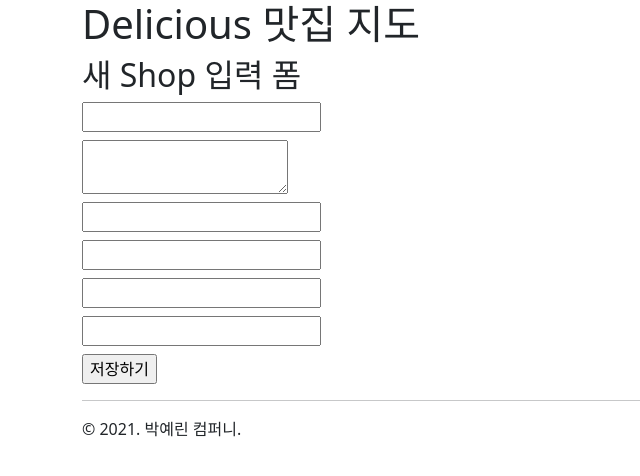
After one commit to get-py/devops_cloud, a Django app: page /delicious/new1/ in a window 1280 px wide. The commit adds this page. Shown: the top 476 px of the page, without its empty margins (0-640 px from the left). Run offline with Django 3.2, Linux system fonts and the light colour scheme.

Commit message:
delicious 앱 만들기 완료

```diff
--- a/mydjango15/delicious/models.py
+++ b/mydjango15/delicious/models.py
@@ -1,4 +1,5 @@
 from django.db import models
+from django.core.validators import RegexValidator
 
 
 class Shop(models.Model):
@@ -9,6 +10,9 @@ class Shop(models.Model):
     latitude = models.FloatField(verbose_name="위도")
     longitude = models.FloatField(verbose_name="경도")
     # TODO: 전화번호 값인지 여부를 체킹
-    telephone = models.CharField(max_length=15)
+    telephone = models.CharField(max_length=15,
+                                 validators=[
+                                     RegexValidator(r"^\d{3,4}-?\d{3,4}-?\d{3,4}$", message="전화번호를 입력해주세요."),
+                                 ])
     created_at = models.DateTimeField(auto_now_add=True)
     updated_at = models.DateTimeField(auto_now=True)
--- /dev/null
+++ b/mydjango15/delicious/templates/delicious/shop_form_1.html
@@ -0,0 +1,24 @@
+{% extends "delicious/layout.html" %}
+
+{% block content %}
+    <style>
+        input, textarea{
+            display: block;
+            margin-bottom: 0.5em;
+        }
+    </style>
+
+    <h2>새 Shop 입력 폼</h2>
+
+    <form action="" method="post">
+        {% csrf_token %}
+        <input type="text" name="name" />
+        <textarea name="description"></textarea>
+        <input type="text" name="address" />
+        <input type="text" name="latitude" />
+        <input type="text" name="longitude" />
+        <input type="text" name="telephone" />
+        <input type="submit" value="저장하기" />
+
+    </form>
+{% endblock %}
--- a/mydjango15/delicious/templates/delicious/shop_list.html
+++ b/mydjango15/delicious/templates/delicious/shop_list.html
@@ -1,6 +1,12 @@
 {% extends "delicious/layout.html" %}
 
 {% block content %}
+
+    <form action="" method="get">
+        <input type="text" name="query" value="{{ request.GET.query }}"/>
+        <input type="submit" value="검색" />
+    </form>
+
     <table class="table table-hover table-bordered">
         <thead>
         <tr>
--- a/mydjango15/delicious/views.py
+++ b/mydjango15/delicious/views.py
@@ -1,10 +1,19 @@
 from django.http import HttpRequest, HttpResponse
-from django.shortcuts import render
+from django.shortcuts import render, redirect
+from django.views.generic import CreateView
+
+from delicious.forms import ShopForm
 from delicious.models import Shop
 
 
 def shop_list(request: HttpRequest) -> HttpResponse:
     qs = Shop.objects.all()
+
+    # QueryString에 query 이름의 인자를 확인
+    query = request.GET.get("query", "")
+    if query:
+        qs = qs.filter(name__icontains=query)
+
     # template_name = "delicious/shop_list.html"
     context_data = {
         "shop_list": qs,
@@ -19,3 +28,33 @@ def shop_detail(request: HttpRequest, pk: int) -> HttpResponse:
         "shop": shop,
     }
     return render(request, "delicious/shop_detail.html", context_data)
+
+
+def shop_new_1(request: HttpRequest) -> HttpResponse:
+    if request.method == "GET":
+        return render(request, "delicious/shop_form_1.html", {})
+    else:   # 'POST'
+        name = request.POST["name"]
+        description = request.POST["description"]
+        address = request.POST["address"]
+        latitude = request.POST["latitude"]
+        longitude = request.POST["longitude"]
+        telephone = request.POST["telephone"]
+
+        # TODO: 유효성 검사
+        Shop.objects.create(
+            name=name,
+            description=description,
+            address=address,
+            latitude=latitude,
+            longitude=longitude,
+            telephone=telephone,
+        )
+        return redirect("/delicious/")
+
+
+shop_new = CreateView.as_view(
+    model=Shop,
+    form_class=ShopForm,
+    success_url="/delicious/"
+)
--- a/mydjango15/mydjango15/settings.py
+++ b/mydjango15/mydjango15/settings.py
@@ -105,7 +105,7 @@ AUTH_PASSWORD_VALIDATORS = [
 # Internationalization
 # https://docs.djangoproject.com/en/3.2/topics/i18n/
 
-LANGUAGE_CODE = 'en-us'
+LANGUAGE_CODE = 'ko-kr'
 
 TIME_ZONE = 'UTC'
 
--- a/mydjango15/mydjango15/urls.py
+++ b/mydjango15/mydjango15/urls.py
@@ -1,9 +1,11 @@
 from django.contrib import admin
 from django.urls import path
-from delicious.views import shop_list, shop_detail
+from delicious.views import shop_list, shop_detail, shop_new_1, shop_new
 
 urlpatterns = [
     path('admin/', admin.site.urls),
     path('delicious/', shop_list),
     path('delicious/<int:pk>/', shop_detail),
+    path('delicious/new1/', shop_new_1),
+    path('delicious/new/', shop_new),
 ]
```
Also changed, not shown: mydjango15/delicious/forms.py (added, +8 -0 lines), mydjango15/delicious/templates/delicious/shop_form.html (added, +13 -0 lines).
